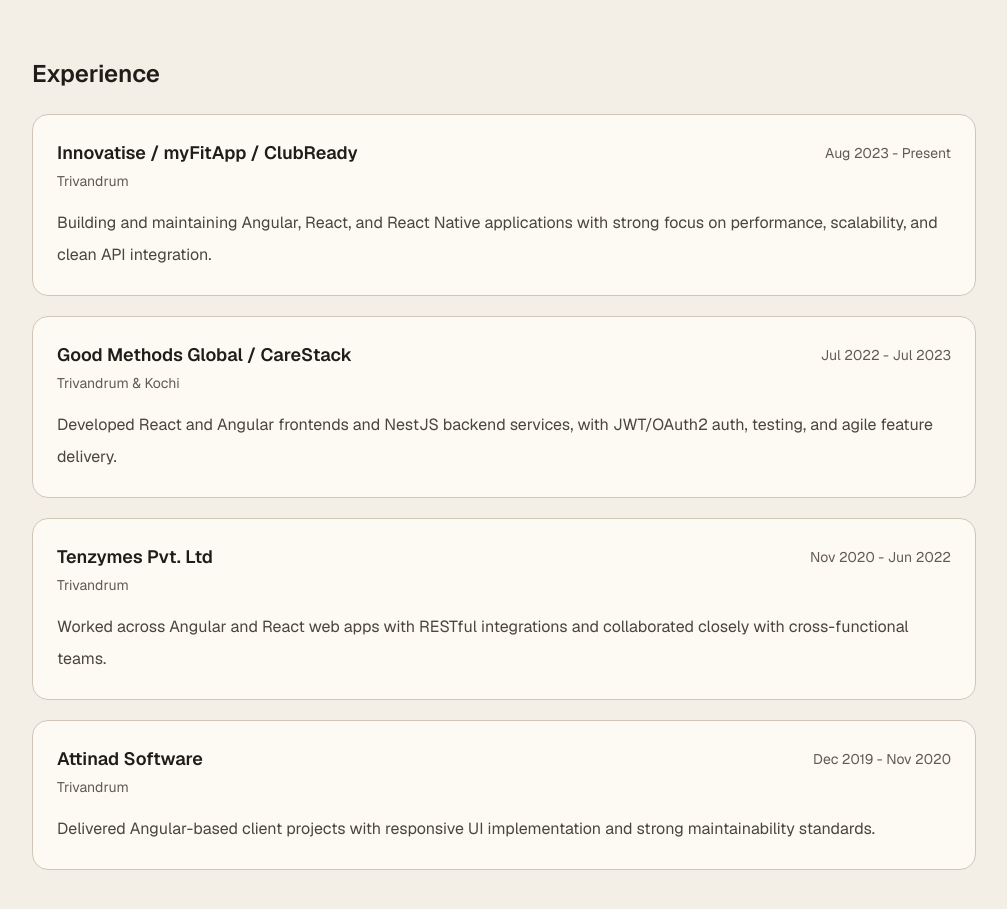
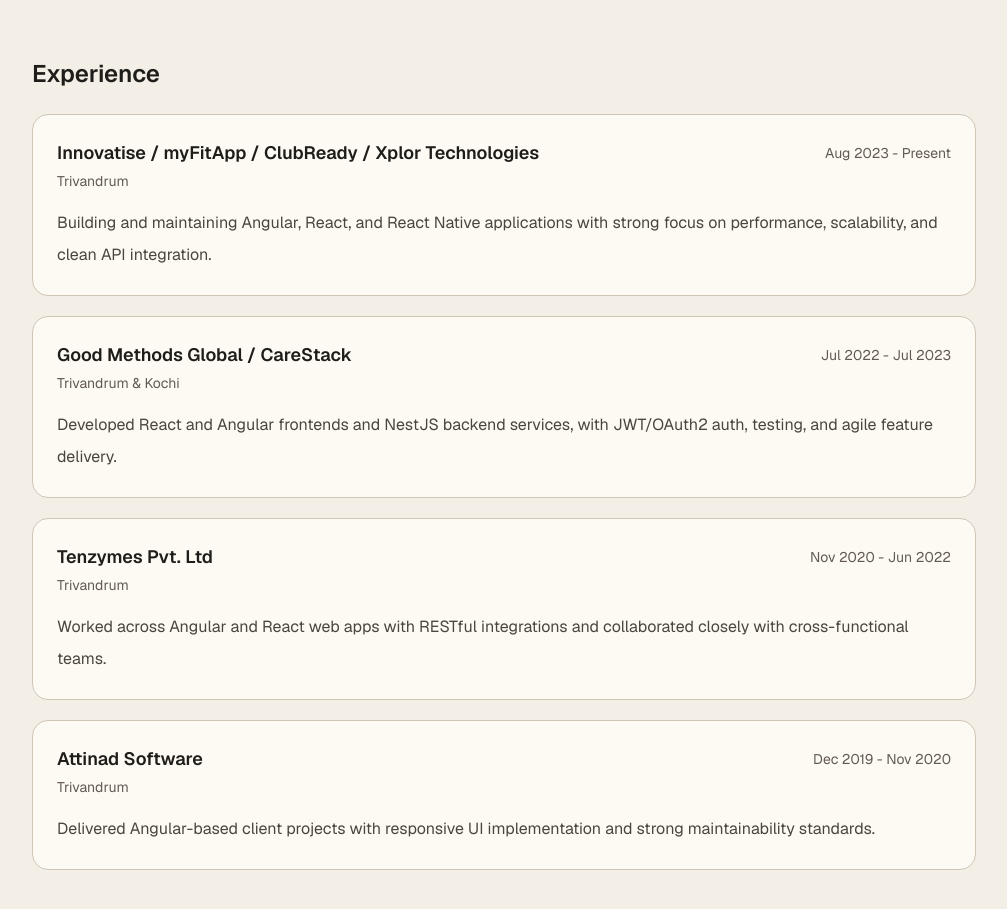
Before and after one commit to me-alen/portfolio, a Next.js app: page / in a window 1280 px wide. Shown: the part 1140-2049 px from the top of the page, without its empty margins (136-1143 px from the left). Built offline with nearby package versions, Linux system fonts and the light colour scheme.

Commit message:
Update company name in experience section to include Xplor Technologies for clarity and accuracy.

```diff
--- a/app/data/portfolio.ts
+++ b/app/data/portfolio.ts
@@ -53,7 +53,7 @@
 
 export const experience: ExperienceItem[] = [
   {
-    company: "Innovatise / myFitApp / ClubReady",
+    company: "Innovatise / myFitApp / ClubReady / Xplor Technologies",
     location: "Trivandrum",
     period: "Aug 2023 - Present",
     summary:
```
